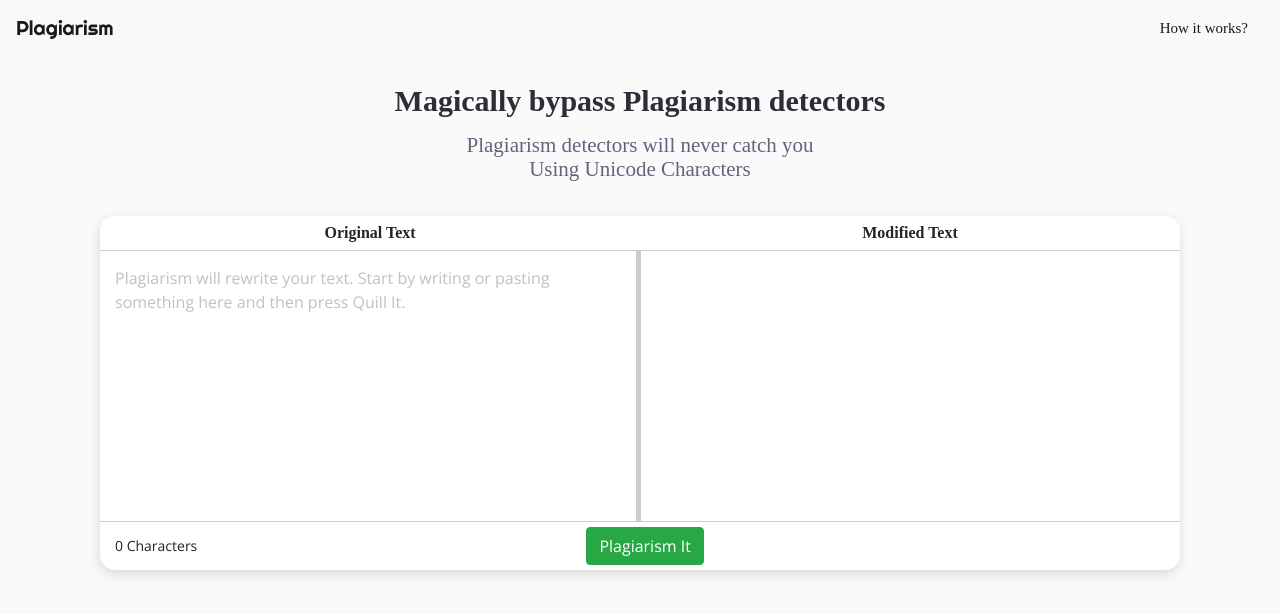
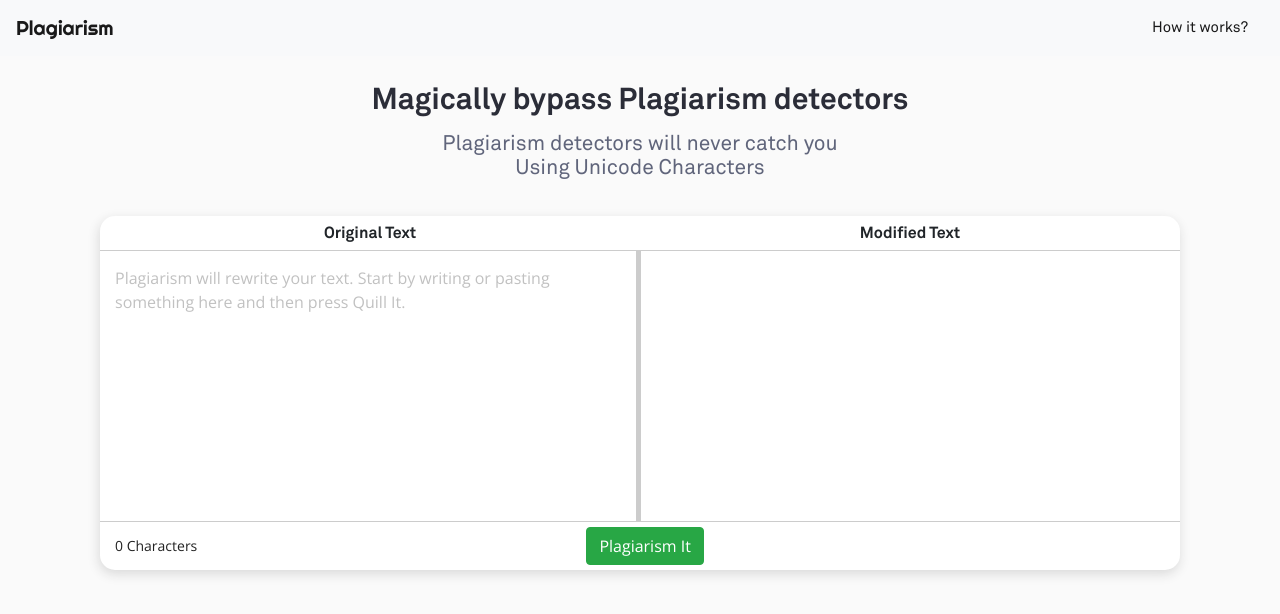
Before and after one commit to plagrizm/plagrizm.github.io, a website: page public/index.html in a window 1280 px wide. Drawn offline with nearby package versions, Linux system fonts and the light colour scheme.

Commit message:
fix font

```diff
--- a/public/assets/css/main.css
+++ b/public/assets/css/main.css
@@ -1,3 +1,13 @@
+@font-face {
+    font-family: Akkurat;
+    src: url('/assets/fonts/akkurat-bold.woff2');
+      font-weight: 600;
+}
+@font-face {
+    font-family: Akkurat;
+    src: url('/assets/fonts/akkurat-regular.woff2');
+      font-weight: 400;
+}
 nav {
     font-family: Righteous;
     margin-bottom: 33px;
```
